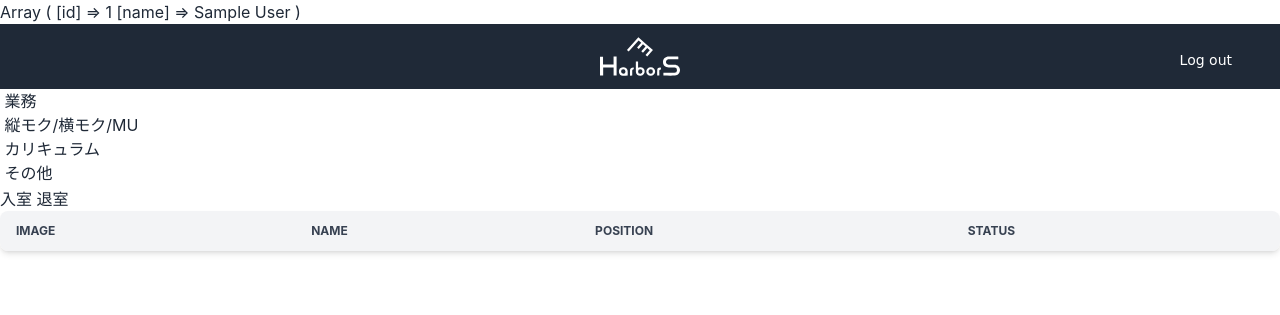
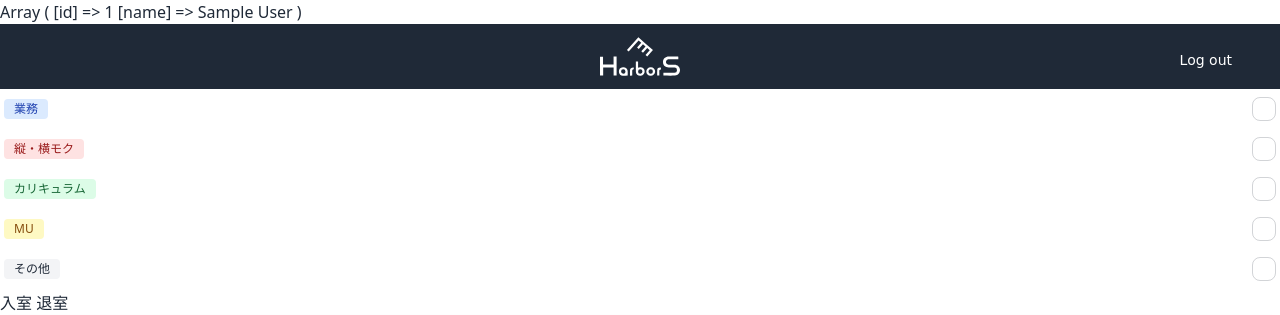
Before and after one commit to HinanoOno/invitation_app, a PHP site: page / in a window 1280 px wide. Shown: the top 315 px of the page. Run offline with PHP 8.4, Linux system fonts and the light colour scheme; the visitor is signed in with stand-in values (Sample User, id 1); data comes from the database, SQL or seed files in the repository; data that the repository does not hold is empty; style sheets or scripts are compiled from the project's sources; some libraries are stand-ins or nearby versions.

Commit message:
一覧ほぼ完成

```diff
--- a/src/index.php
+++ b/src/index.php
@@ -45,23 +45,45 @@ try {
   <meta name="viewport" content="width=device-width, initial-scale=1.0">
   <title>Document</title>
   <link rel="stylesheet" href="./assets/style/reset.css">
+  <link rel="stylesheet" href="./assets/style/checkbox.css">
   <link href="/dist/output.css" rel="stylesheet">
+  <link href="https://cdn.jsdelivr.net/npm/daisyui@3.7.5/dist/full.css" rel="stylesheet" type="text/css" />
+  <script src="https://cdn.tailwindcss.com"></script>
 </head>
 
 <body>
   <?php require("./components/header.php") ?>
   <form method="POST" action='./assets/php/index.php'>
-    <input type="checkbox" id="plan1" name="plans[]" value="1">
-    <label for="plan1">業務</label><br>
-
-    <input type="checkbox" id="plan2" name="plans[]" value="2">
-    <label for="plan2">縦モク/横モク/MU</label><br>
-
-    <input type="checkbox" id="plan3" name="plans[]" value="3">
-    <label for="plan3">カリキュラム</label><br>
-
-    <input type="checkbox" id="plan4" name="plans[]" value="4">
-    <label for="plan4">その他</label><br>
+    <div class="form-control">
+      <label class="label cursor-pointer justify-center">
+        <span class="border-blue-100 bg-blue-100 text-blue-800 text-xs font-medium mr-2 px-2.5 py-0.5 rounded ">業務</span>
+        <input type="checkbox" class="checkbox " id="plan1" name="plans[]" value="1" />
+      </label>
+    </div>
+    <div class="form-control">
+      <label class="label cursor-pointer">
+      <span class="border-red-200 bg-red-100 text-red-800 text-xs font-medium mr-2 px-2.5 py-0.5 rounded ">縦・横モク</span>
+        <input type="checkbox" class="checkbox" id="plan2" name="plans[]" value="2" />
+      </label>
+    </div>
+    <div class="form-control">
+      <label class="label cursor-pointer">
+      <span class="border-green-100 bg-green-100 text-green-800 text-xs font-medium mr-2 px-2.5 py-0.5 rounded dark:bg-green-900 dark:text-green-300">カリキュラム</span>
+        <input type="checkbox" class="checkbox" id="plan3" name="plans[]" value="3" />
+      </label>
+    </div>
+    <div class="form-control">
+      <label class="label cursor-pointer">
+      <span class="bg-yellow-100 border-yellow-100 text-yellow-800 text-xs font-medium mr-2 px-2.5 py-0.5 rounded dark:bg-yellow-900 dark:text-yellow-300">MU</span>
+        <input type="checkbox" class="checkbox" id="plan4" name="plans[]" value="4" />
+      </label>
+    </div>
+    <div class="form-control">
+      <label class="label cursor-pointer">
+      <span class="border-gray-100 bg-gray-100 text-gray-800 text-xs font-medium mr-2 px-2.5 py-0.5 rounded">その他</span>
+        <input type="checkbox" class="checkbox" id="plan5" name="plans[]" value="5" />
+      </label>
+    </div>
 
     <button type="submit" name='status' value='入室'>入室</button>
     <button type="submit" name='status' value='退室'>退室</button>
@@ -113,7 +135,7 @@ try {
     </table>
   </div>
 
-
+  <script src="./assets/scripts/checkbox.js"></script>
 </body>
 
 </html>
```
Also changed, not shown: src/assets/scripts/calendar.js (deleted).
